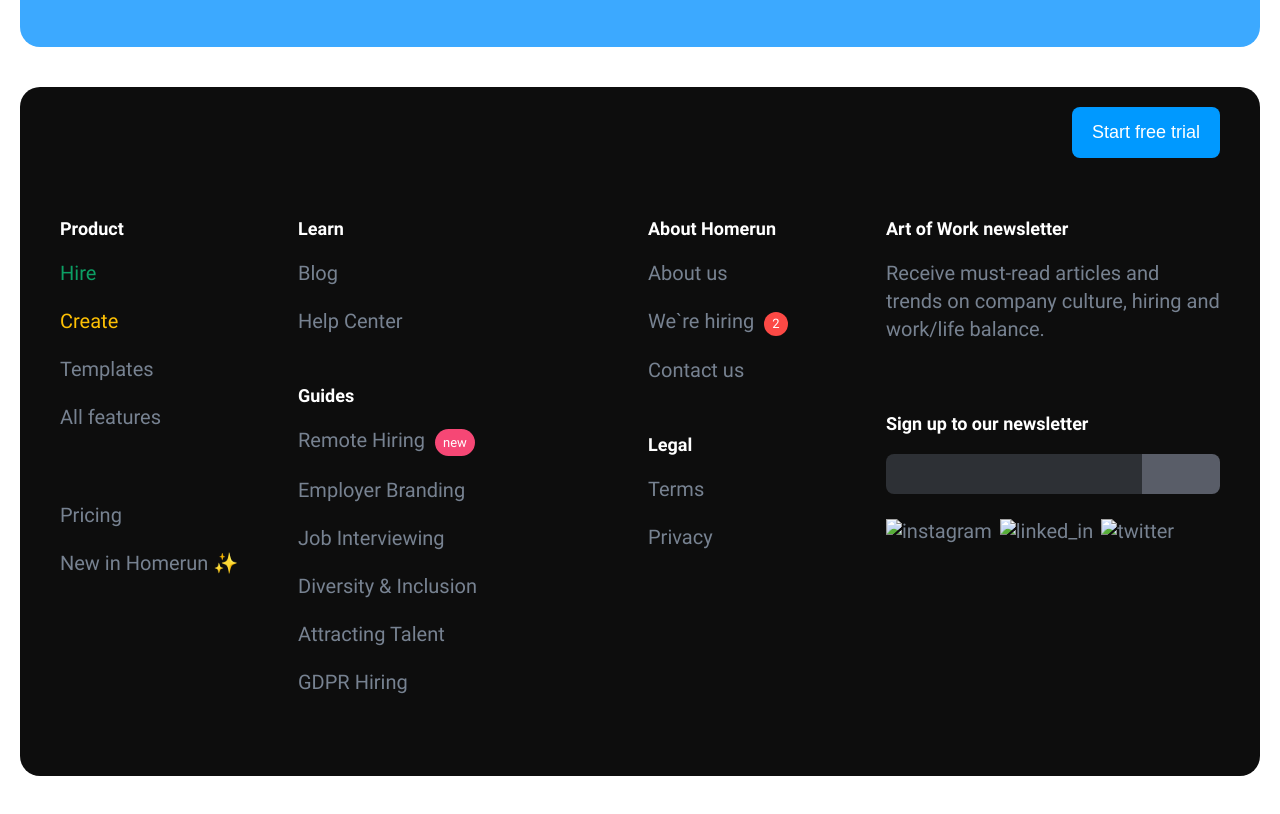
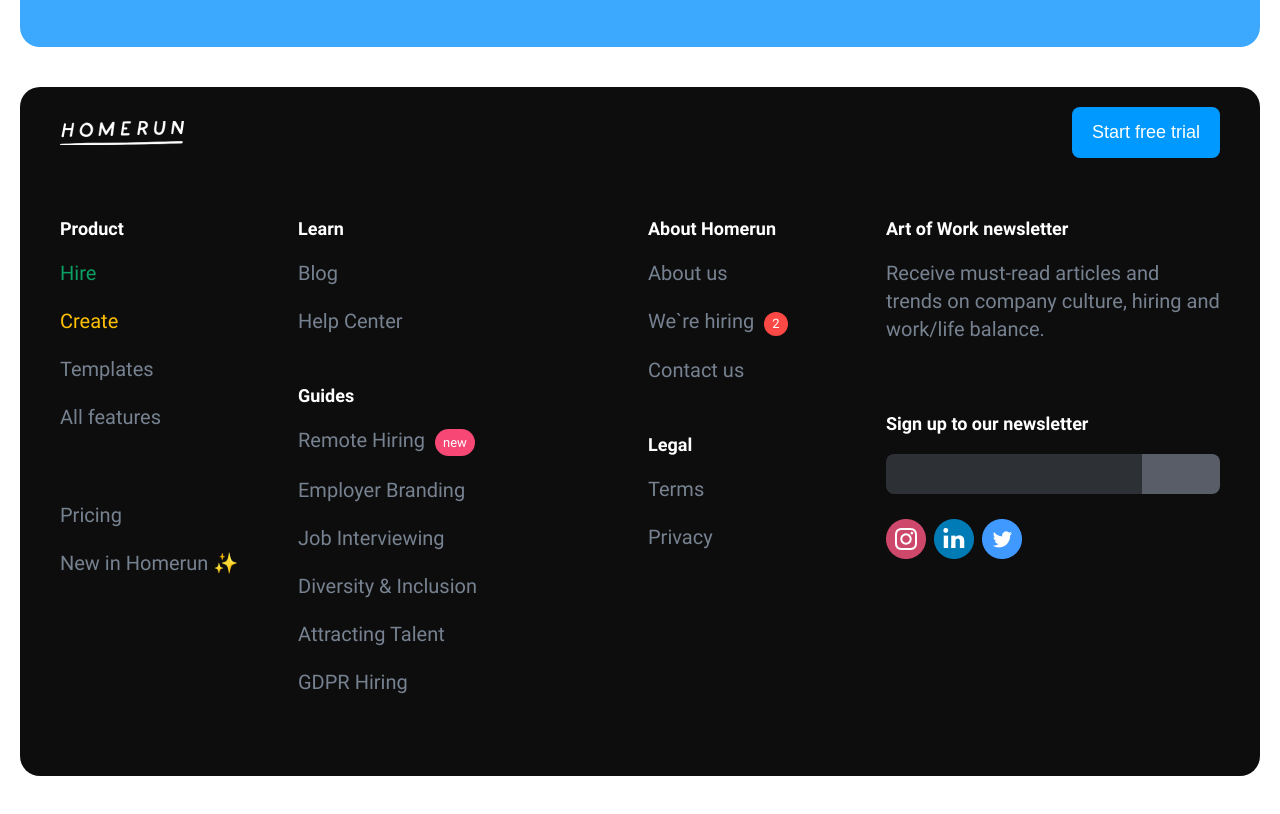
Before and after one commit to shatodelyi/homerun, a plain HTML site: page index.html in a window 1280 px wide. Shown: the part 6621-7435 px from the top of the page. Drawn offline with Linux system fonts and the light colour scheme; the site is published under a folder, as on GitHub Pages, so addresses that start at the root find nothing; files whose address does not match are found by name.

Commit message:
footer: fix path to images

```diff
--- a/index.html
+++ b/index.html
@@ -233,7 +233,7 @@
     <!-- footer -->
     <footer class="container--sm footer-container">
       <div class="footer-head">
-        <img src="/img/header/logo.png" alt="" class="footer-logo" />
+        <img src="./img/header/logo.png" alt="" class="footer-logo" />
         <button class="btn footer-btn">Start free trial</button>
       </div>
       <div class="footer-content">
@@ -350,13 +350,13 @@
           </ul>
           <div class="footer-content-social">
             <a href="https://www.instagram.com/" target="_blank">
-              <img src="/img/footer/inst.png" alt="instagram" />
+              <img src="./img/footer/inst.png" alt="instagram" />
             </a>
             <a href="https://www.linkedin.com/" target="_blank">
-              <img src="/img/footer/lin.png" alt="linked_in" />
+              <img src="./img/footer/lin.png" alt="linked_in" />
             </a>
             <a href="https://twitter.com/" target="_blank">
-              <img src="/img/footer/twitter.png" alt="twitter" />
+              <img src="./img/footer/twitter.png" alt="twitter" />
             </a>
           </div>
         </div>
```
